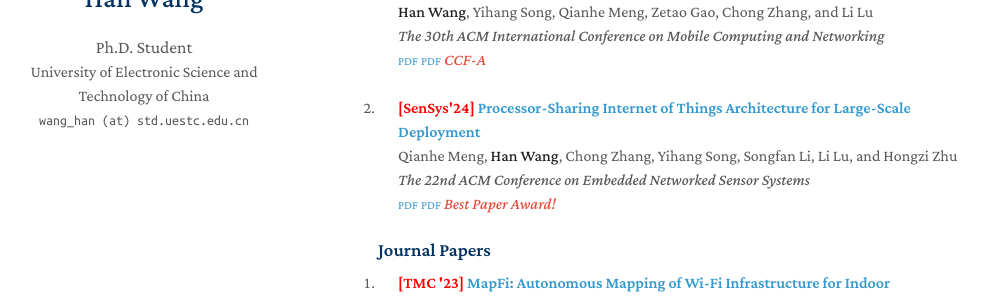
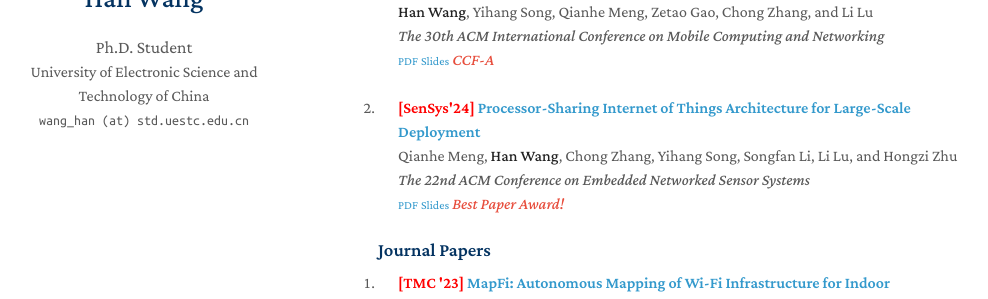
Before and after one commit to hwang620/hwang620.github.io, a Jekyll site: the page built from index.md, in a window 1280 px wide and 900 px high, scrolled down 435 px, cut to the strip 206-505 px from the top of the window. Shown: the whole strip, without its empty margins (132-1120 px from the left). Built offline with Jekyll 4.4.1, drawn with Linux system fonts in a browser that asks for light colours; a style sheet for code colours, icons or effects is not loaded; our own code applies the rules of GitHub Pages for plain Markdown files.

Commit message:
Update publications_v2.md

```diff
--- a/_includes/publications_v2.md
+++ b/_includes/publications_v2.md
@@ -32,7 +32,7 @@
       <a href="{{ link.pdf }}" class="btn btn-sm z-depth-0" role="button" target="_blank" style="font-size:12px;">PDF</a>
       {% endif %}
       {% if link.slides %}
-      <a href="{{ link.slides }}" class="btn btn-sm z-depth-0" role="button" target="_blank" style="font-size:12px;">PDF</a>
+      <a href="{{ link.slides }}" class="btn btn-sm z-depth-0" role="button" target="_blank" style="font-size:12px;">Slides</a>
       {% endif %}
       {% if link.code %}
       <a href="{{ link.code }}" class="btn btn-sm z-depth-0" role="button" target="_blank" style="font-size:12px;">Code</a>
@@ -52,6 +52,7 @@
     </div>
   </div>
 </div>
+
 
 </li>
 <br>
@@ -93,7 +94,7 @@
       <a href="{{ link.pdf }}" class="btn btn-sm z-depth-0" role="button" target="_blank" style="font-size:12px;">PDF</a>
       {% endif %}
       {% if link.slides %}
-      <a href="{{ link.slides }}" class="btn btn-sm z-depth-0" role="button" target="_blank" style="font-size:12px;">PDF</a>
+      <a href="{{ link.slides }}" class="btn btn-sm z-depth-0" role="button" target="_blank" style="font-size:12px;">Slides</a>
       {% endif %}
       {% if link.code %}
       <a href="{{ link.code }}" class="btn btn-sm z-depth-0" role="button" target="_blank" style="font-size:12px;">Code</a>
```
